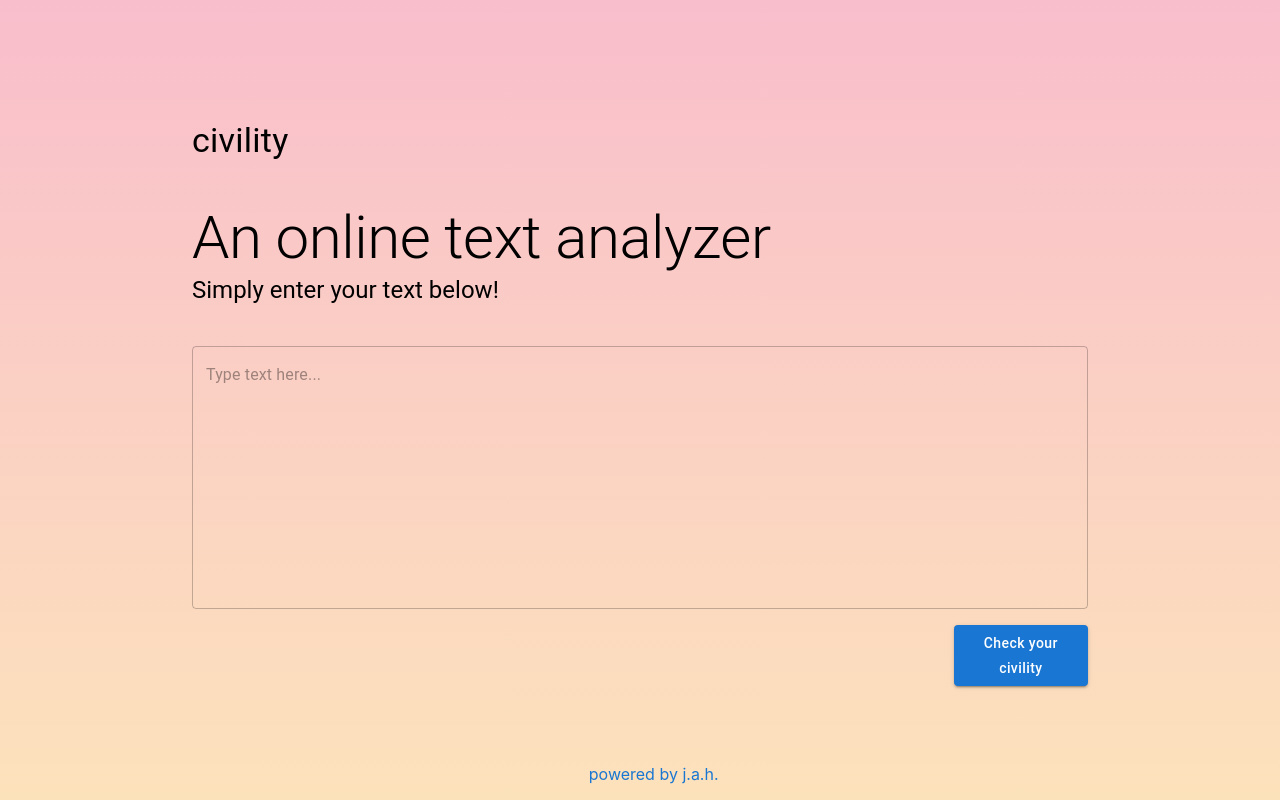
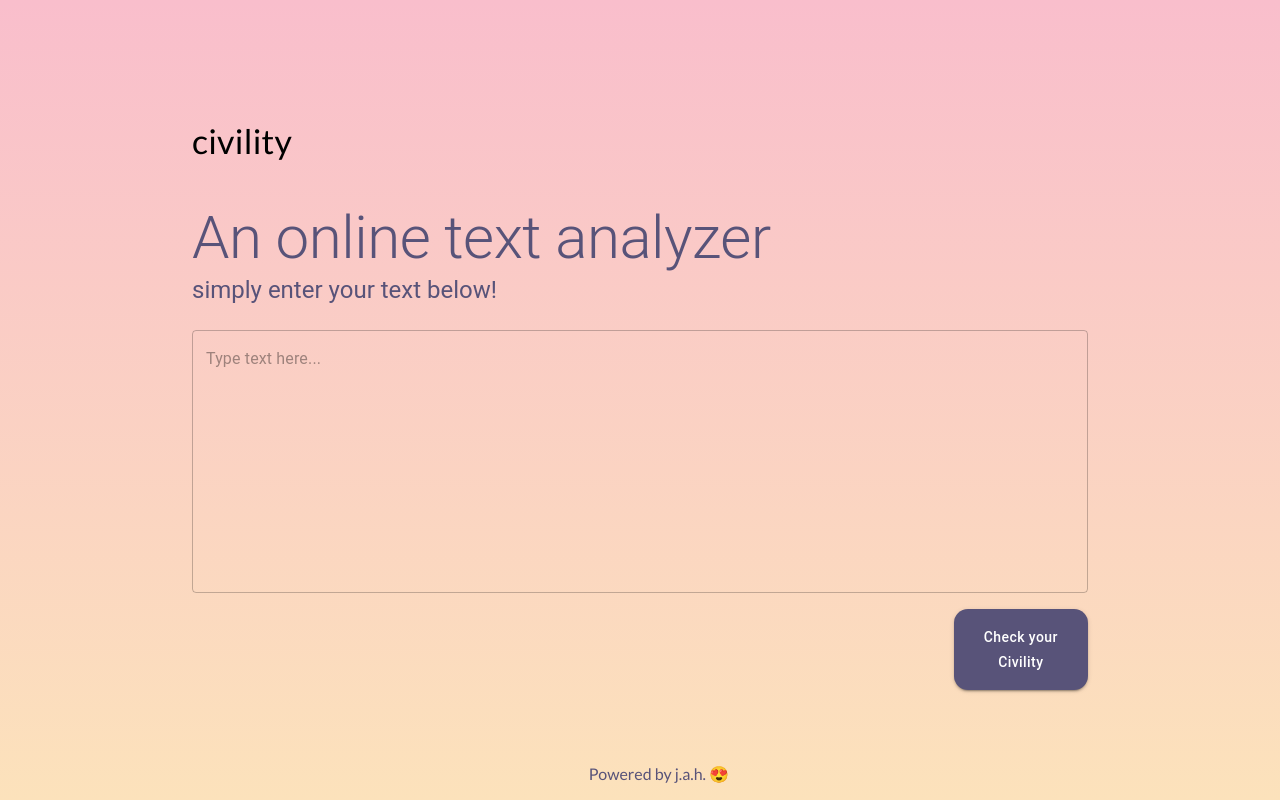
Before and after one commit to jeffzhan/Civility, a Next.js app: page / in a window 1280 px wide. Built offline with nearby package versions, Linux system fonts and the light colour scheme.

Commit message:
some button and a lot of other cringe changes

```diff
--- a/pages/index.js
+++ b/pages/index.js
@@ -22,7 +22,7 @@ export default function Home() {
           marginTop: 15,
         }}
       >
-        <Typography variant="h4">
+        <Typography variant="h4" fontFamily="Lato">
           civility
           {/* <span className={styles.logo}>
             <Image src="/vercel.svg" alt="Vercel Logo" width={72} height={16} />
@@ -37,14 +37,15 @@ export default function Home() {
           An online text analyzer
         </Typography>
 
-        <Typography variant="h5">Simply enter your text below!</Typography>
+        <Typography variant="h5" className={styles.subTitle}>simply enter your text below!</Typography>
 
         <TextField
           className={styles.textBox}
           multiline
           rows={10}
           placeholder="Type text here..."
-          sx={{ width: "100%", marginTop: 5 }}
+          fontFamily="Lato"
+          sx={{ width: "100%", marginTop: 3 }}
         />
         <Stack direction="row" justifyContent="end">
           <Button
@@ -53,9 +54,14 @@ export default function Home() {
               marginTop: 2,
               width: "15%",
               textTransform: "none",
+              borderRadius: "14px",
+              padding: "1rem",
+              backgroundColor: "#585379",
+              "&:hover": { backgroundColor: "#8c84bf" },
             }}
+            hover="none"
           >
-            Check your civility
+            Check your Civility
           </Button>
         </Stack>
         <Stack
@@ -65,12 +71,13 @@ export default function Home() {
           sx={{ marginBottom: 2, left: "46%" }}
         >
           <Link
-            href="#"
+            href="https://github.com/jeffzhan/civility"
             target="_blank"
             rel="noopener noreferrer"
             underline="none"
+            color="#585379"
           >
-            powered by j.a.h.
+            Powered by j.a.h. 😍
           </Link>
         </Stack>
       </Stack>
--- a/styles/Home.module.css
+++ b/styles/Home.module.css
@@ -1,71 +1,22 @@
 @import url('https://fonts.googleapis.com/css2?family=Lato&display=swap');
 
-/* .container {
-  padding: 0 2rem;
-}
-
-.main{
-  align-items: center;
-}
-
-.textBox {
-  height: 100vh;
-}
-
 .footer {
-  display: flex;
-  flex: 1;
-  padding: 2rem 0;
-  justify-content: center;
-  align-items: center;
-}
-
-.footer a {
-  display: flex;
-  justify-content: center;
-  align-items: center;
-  flex-grow: 1;
-}
-
-.title {
-  margin: 0;
-  line-height: 1.15;
-  font-size: 2rem;
   color: #585379;
   font-family: Lato;
 }
 
-.title,
-.description {
-  padding-left: 10rem;
-  padding-top: 7rem;
+.container {
+  font-family: Lato;
 }
 
-.description {
-  margin: -7rem 0;
-  line-height: 1.5;
-  font-size: 1rem;
-  font-weight: normal;
-  color:#585379;
+
+.title {
+  color: #585379;
+  font-family: Lato;
 }
 
-.logo {
-  height: 1em;
-  margin-left: 0.5rem;
+
+.subTitle {
+  color: #585379;
+  font-family: Lato;
 }
-
-@media (max-width: 600px) {
-  .grid {
-    width: 100%;
-    flex-direction: column;
-  }
-} */
-
-
-/* .main{
-  align-items: center;
-} */
-
-/* .textBox {
-  height: 100vh;
-} */
--- a/styles/globals.css
+++ b/styles/globals.css
@@ -4,7 +4,7 @@ body {
   width: 100%;
   padding: 0;
   margin: 0;
-  font-family: -apple-system, BlinkMacSystemFont, Segoe UI, Roboto, Oxygen,
+  font-family: Lato, -apple-system, BlinkMacSystemFont, Segoe UI, Roboto, Oxygen,
     Ubuntu, Cantarell, Fira Sans, Droid Sans, Helvetica Neue, sans-serif;
   background: linear-gradient(180deg, #F9BECC 0%, #FCE2BB 100%);
   overflow: hidden;
```
